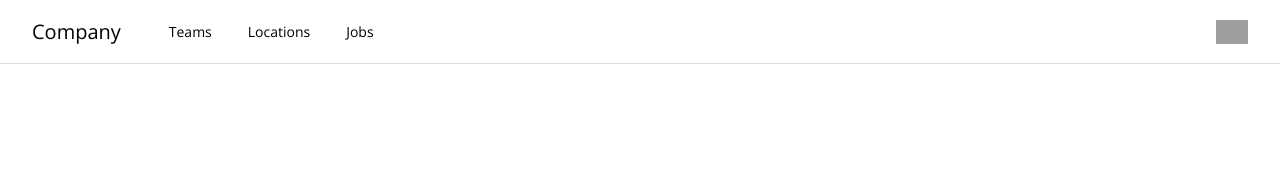
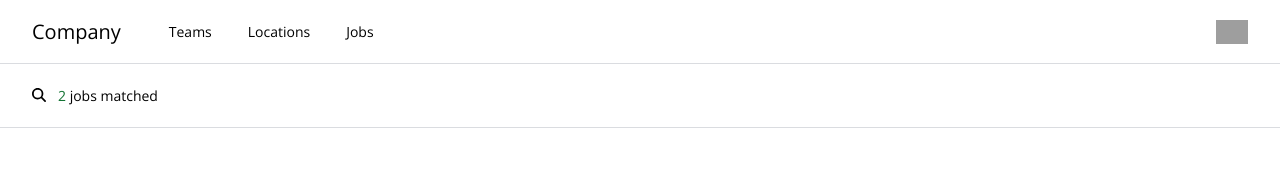
Before and after one commit to bennkingy/job-search, a Vue app: page / in a window 1280 px wide. Both pictures are taken after a click on the button "Sign in". Shown: the top 178 px of the page. Built offline with nearby package versions, Linux system fonts and the light colour scheme; grey boxes are pictures that could not be loaded.

Commit message:
subnav component completed

```diff
--- a/package.json
+++ b/package.json
@@ -12,6 +12,9 @@
     "lint": "vue-cli-service lint"
   },
   "dependencies": {
+    "@fortawesome/fontawesome-svg-core": "^6.2.0",
+    "@fortawesome/free-solid-svg-icons": "^6.2.0",
+    "@fortawesome/vue-fontawesome": "^3.0.0-5",
     "autoprefixer": "^10.4.12",
     "core-js": "^3.8.3",
     "postcss": "^8.4.18",
--- a/src/components/MainNav.vue
+++ b/src/components/MainNav.vue
@@ -31,6 +31,7 @@
           />
         </div>
       </div>
+      <SubNav v-if="isLoggedIn" />
     </div>
   </header>
 </template>
@@ -38,10 +39,11 @@
 <script>
 import ActionButton from "@/components/ActionButton.vue";
 import ProfileImage from "@/components/ProfileImage.vue";
+import SubNav from "@/components/SubNav.vue";
 
 export default {
   name: "MainNav",
-  components: { ActionButton, ProfileImage },
+  components: { ActionButton, ProfileImage, SubNav },
   data() {
     return {
       company: "Company",
--- a/src/components/SubNav.vue
+++ b/src/components/SubNav.vue
@@ -1,7 +1,16 @@
 <template>
-  <div>Subnav</div>
+  <div class="w-full h-16 bg-white border-b border-solid border-brand-gray-1">
+    <div class="flex items-center h-full px-8">
+      <div>
+        <font-awesome-icon :icon="['fas', 'search']" class="mr-3" />
+        <span><span class="text-brand-green-1">2</span> jobs matched</span>
+      </div>
+    </div>
+  </div>
 </template>
 
-<script></script>
-
--
+<script>
+export default {
+  name: "SubNav",
+};
+</script>
--- a/src/main.js
+++ b/src/main.js
@@ -1,5 +1,14 @@
 import App from "@/App.vue";
 import "@/assets/tailwind.css";
+import { library } from "@fortawesome/fontawesome-svg-core";
+import {
+  faAngleDown,
+  faAngleUp,
+  faSearch,
+} from "@fortawesome/free-solid-svg-icons";
+import { FontAwesomeIcon } from "@fortawesome/vue-fontawesome";
 import { createApp } from "vue";
-
-createApp(App).mount("#app");
+library.add(faAngleDown);
+library.add(faAngleUp);
+library.add(faSearch);
+createApp(App).component("font-awesome-icon", FontAwesomeIcon).mount("#app");
```
Also changed, not shown: 1 other file (tests, documents, lock files or other folders).
